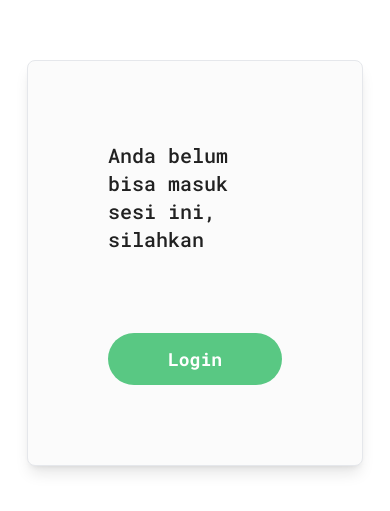
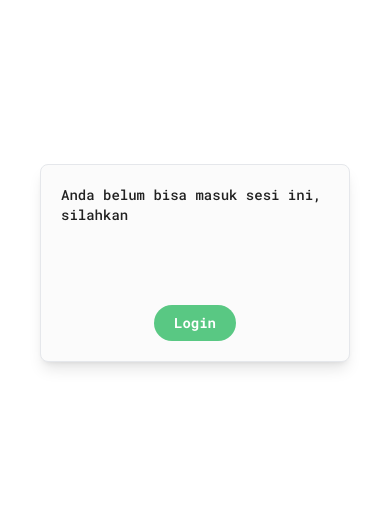
Before and after one commit to Hamm20-source/Money-management, a React (Vite) app: page /guest in a window 390 px wide. Shown: the part 159-670 px from the top of the page. Built offline with nearby package versions, Linux system fonts and the light colour scheme.

Commit message:
Edit Layout

```diff
--- a/src/pages/guest/GuestPage.jsx
+++ b/src/pages/guest/GuestPage.jsx
@@ -10,12 +10,12 @@ export default function GuestPage() {
 
   return (
     <div className='flex container mx-auto justify-center items-center h-screen '>
-      <div className='flex flex-col justify-center items-center space-y-20  bg-[#FBFBFB] shadow-lg p-20 border border-gray-200 rounded-lg m-10 md:m-0'>
-        <h1 className='text-xl font-medium'>Anda belum bisa masuk sesi ini, silahkan</h1>
+      <div className='flex flex-col justify-center items-center space-y-20  bg-[#FBFBFB] shadow-lg p-5 md:p-20 border border-gray-200 rounded-lg m-10 md:m-0'>
+        <h1 className='text-sm md:text-xl font-medium'>Anda belum bisa masuk sesi ini, silahkan</h1>
         <div>
           <button
             onClick={loginButton}
-            className='bg-[#59C883] px-15 py-3 text-white font-bold rounded-full text-lg cursor-pointer'
+            className='bg-[#59C883] px-5 py-2 text-white text-sm md:text-xl font-bold rounded-full text-lg cursor-pointer'
           >
             Login
           </button>
```
